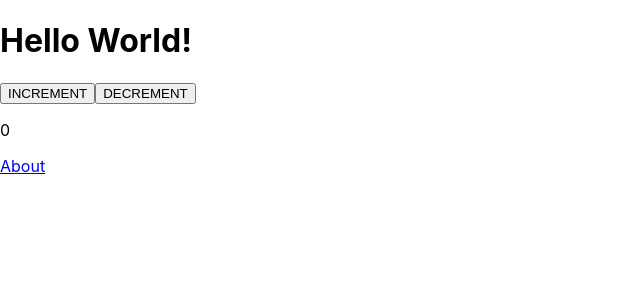
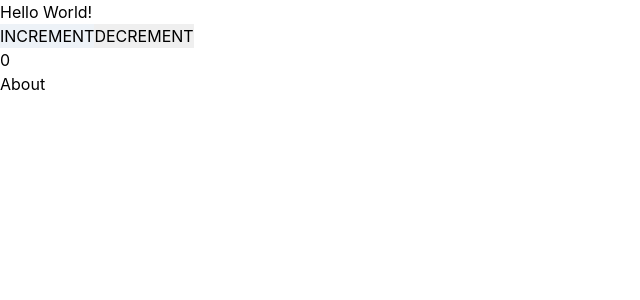
Before and after one commit to Doemuu/doemuu.live, a React (Create React App) app: page / in a window 1280 px wide. Shown: the top 300 px of the page, without its empty margins (0-640 px from the left). Built offline with nearby package versions, Linux system fonts and the light colour scheme.

Commit message:
implement basic tailwind css

```diff
--- a/src/App.tsx
+++ b/src/App.tsx
@@ -1,5 +1,5 @@
 import React from 'react';
-import { Switch, Route} from 'react-router';
+import { Switch, Route } from 'react-router';
 
 
 import Home from "./view/Home";
--- /dev/null
+++ b/src/assets/tailwind.css
@@ -0,0 +1,5 @@
+@tailwind base;
+
+@tailwind components;
+
+@tailwind utilities;
--- a/src/index.tsx
+++ b/src/index.tsx
@@ -1,5 +1,7 @@
 import React from "react";
 import ReactDOM from "react-dom";
+
+import './tailwind.output.css';
 
 import { BrowserRouter as Router } from "react-router-dom";
 
--- a/src/view/Home.tsx
+++ b/src/view/Home.tsx
@@ -18,6 +18,7 @@
         <input
           type="button"
           value="INCREMENT"
+          className="bg-gray-200 hover:bg-white hover:border-gray-300 focus:outline-none focus:bg-white focus:shadow-outline focus:border-gray-300"
           onClick={dispatchIncrement}
         />
         <input
--- /dev/null
+++ b/tailwind.config.js
@@ -0,0 +1,14 @@
+module.exports = {
+  purge: [
+    'src/**/*.js',
+    'src/**/*.jsx',
+    'src/**/*.ts',
+    'src/**/*.tsx',
+    'public/**/*.html',
+  ],
+  theme: {
+    extend: {},
+  },
+  variants: {},
+  plugins: [],
+}
```
Also changed, not shown: package.json (+10 -1 lines), src/assets/main.css (added), 2 other files (tests, documents, lock files or other folders).
